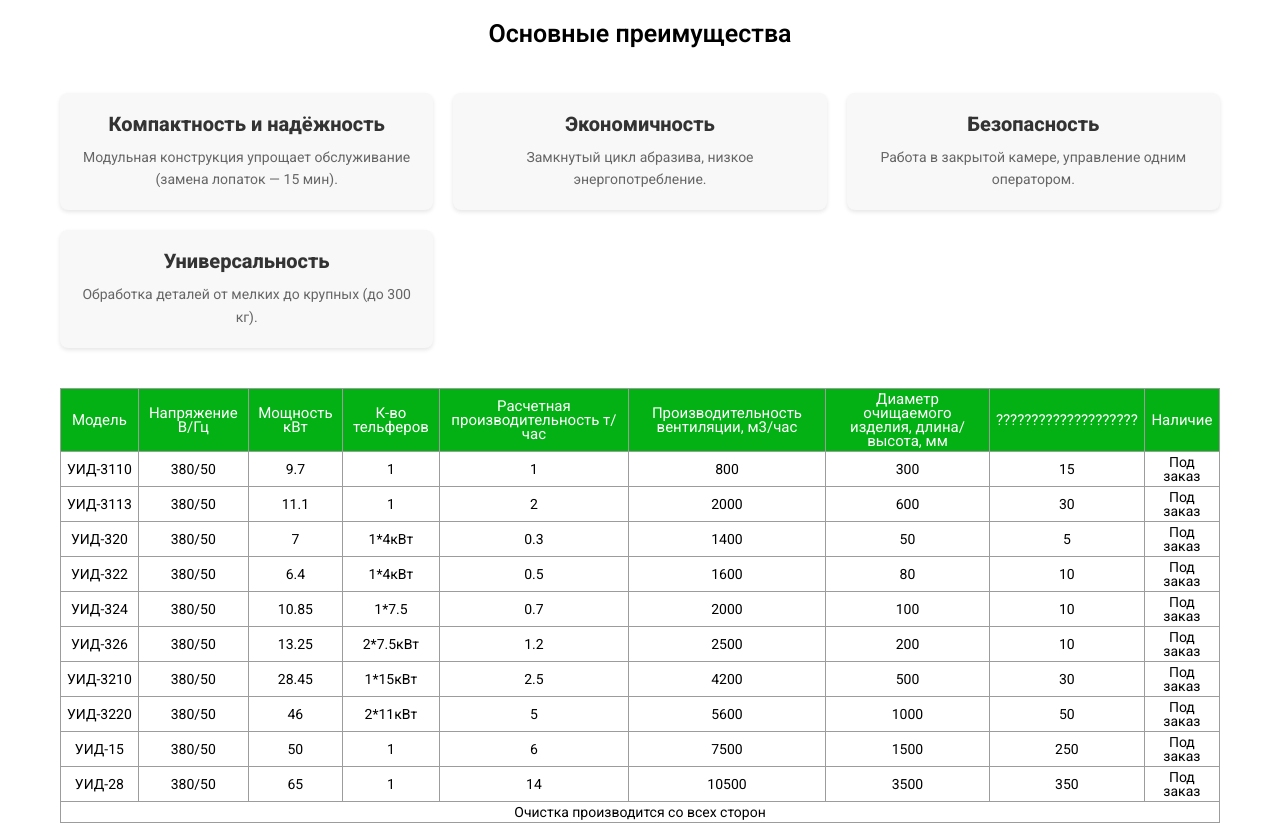
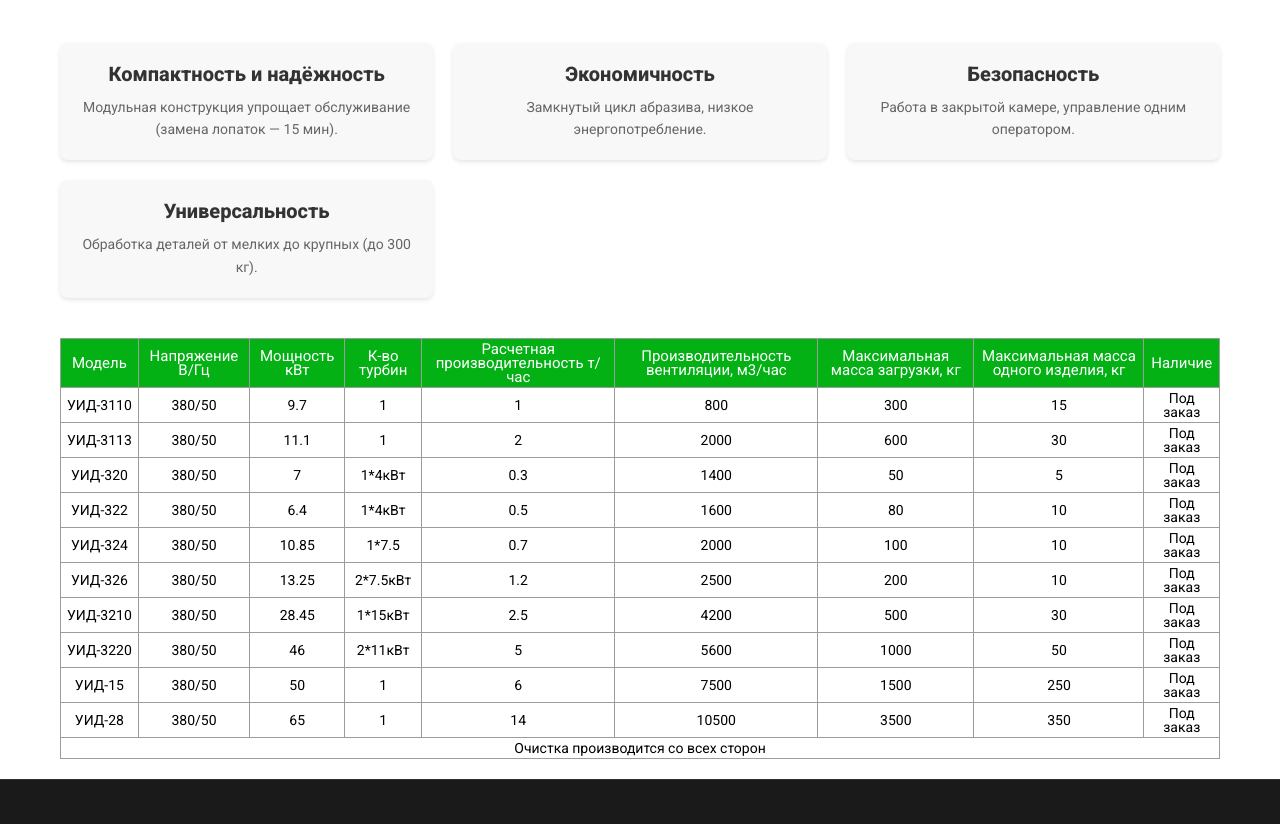
Before and after one commit to aylivdele/uralblast, a React (Vite) app: page /products/barabanniy-tip in a window 1280 px wide. Shown: the part 1291-2115 px from the top of the page. Built offline with nearby package versions, Linux system fonts and the light colour scheme.

Commit message:
Table headers added and updated

```diff
--- a/src/components/ProductTemplate.jsx
+++ b/src/components/ProductTemplate.jsx
@@ -13,7 +13,29 @@ const tableColumnNamesMap = {
   ventilation: 'Производительность вентиляции, м3/час',
   dimensions: 'Диаметр очищаемого изделия, длина/высота, мм',
   availability: 'Наличие',
-  widthproduct: '????????????????????'
+  widthproduct: 'Максимальная масса одного изделия, кг',
+  loadingWeight: 'Максимальная масса загрузки, кг',
+  volume: 'Объем обрабатываемых деталей, мм',
+  consumption: 'Расход дроби, кг/мин',
+  productivityMin: 'Производительность, м/мин',
+  pipeDiametr: 'Диаметр трубы, мм',
+  flactionFlow: 'Поток дроби, кг/мин',
+  partsProcessing: 'Обработка детали Ш*В*Д (мм)',
+  sizeWindow: 'Размер окна',
+  powerTurbine: 'Мощность турбин КВТ/КГ',
+  powerDust: 'Мощность пылеуловителя кВт/М3',
+  feedRate: 'Скорость подачи заготовки м/мин',
+  maximumWeidth: 'Максимальный вес детали кг/метр',
+  powerIs: 'Примерная общая мощность кВт',
+  loadStol: 'Максимальная нагрузка на стол, М3/час',
+  diameter: 'Диаметр стола, мм',
+  conveyorWidth: 'Ширина конвеера, мм',
+  speed: 'Скорость отчистки, м/мин',
+  shot: 'Расход дроби, кг/мин',
+  sizeDetalis: 'Размер обрабатываемой детали, мм',
+  maxWorkpieceWeight: 'Максимальный вес обрабатываемой детали, кг',
+  fractionConsumpion: 'Расход дроби, кг/мин',
+  separatePower: 'Отдельная мощность, т/ч',
 }
 
 const AdvantagesSection = ({ advantages }) => (
--- a/src/css/otchety.css
+++ b/src/css/otchety.css
@@ -2,7 +2,7 @@
     max-width: 1200px;
     margin: 0 auto;
     padding: 20px;
-    margin-top: 60px;
+    margin-top: 10px;
   }
 
   .block-otchety {
--- a/src/data/productData.js
+++ b/src/data/productData.js
@@ -66,16 +66,16 @@ export const productsData = [
       { title: "Универсальность", text: "Обработка деталей от мелких до крупных (до 300 кг)." }
     ],
     tableData: [
-      { model: "УИД-3110", voltage: "380/50", power: "9.7", telpherCount: "1", productivity: "1", ventilation: "800", dimensions: "300", widthproduct: "15", availability: "Под заказ" },
-      { model: "УИД-3113", voltage: "380/50", power: "11.1", telpherCount: "1", productivity: "2", ventilation: "2000", dimensions: "600", widthproduct: "30", availability: "Под заказ" },
-      { model: "УИД-320", voltage: "380/50", power: "7", telpherCount: "1*4кВт", productivity: "0.3", ventilation: "1400", dimensions: "50", widthproduct: "5", availability: "Под заказ" },
-      { model: "УИД-322", voltage: "380/50", power: "6.4", telpherCount: "1*4кВт", productivity: "0.5", ventilation: "1600", dimensions: "80", widthproduct: "10", availability: "Под заказ" },
-      { model: "УИД-324", voltage: "380/50", power: "10.85", telpherCount: "1*7.5", productivity: "0.7", ventilation: "2000", dimensions: "100", widthproduct: "10", availability: "Под заказ" },
-      { model: "УИД-326", voltage: "380/50", power: "13.25", telpherCount: "2*7.5кВт", productivity: "1.2", ventilation: "2500", dimensions: "200", widthproduct: "10", availability: "Под заказ" },
-      { model: "УИД-3210", voltage: "380/50", power: "28.45", telpherCount: "1*15кВт", productivity: "2.5", ventilation: "4200", dimensions: "500", widthproduct: "30", availability: "Под заказ" },
-      { model: "УИД-3220", voltage: "380/50", power: "46", telpherCount: "2*11кВт", productivity: "5", ventilation: "5600", dimensions: "1000", widthproduct: "50", availability: "Под заказ" },
-      { model: "УИД-15", voltage: "380/50", power: "50", telpherCount: "1", productivity: "6", ventilation: "7500", dimensions: "1500", widthproduct: "250", availability: "Под заказ" },
-      { model: "УИД-28", voltage: "380/50", power: "65", telpherCount: "1", productivity: "14", ventilation: "10500", dimensions: "3500", widthproduct: "350", availability: "Под заказ" },
+      { model: "УИД-3110", voltage: "380/50", power: "9.7", turbineCount: "1", productivity: "1", ventilation: "800", loadingWeight: "300", widthproduct: "15", availability: "Под заказ" },
+      { model: "УИД-3113", voltage: "380/50", power: "11.1", turbineCount: "1", productivity: "2", ventilation: "2000", loadingWeight: "600", widthproduct: "30", availability: "Под заказ" },
+      { model: "УИД-320", voltage: "380/50", power: "7", turbineCount: "1*4кВт", productivity: "0.3", ventilation: "1400", loadingWeight: "50", widthproduct: "5", availability: "Под заказ" },
+      { model: "УИД-322", voltage: "380/50", power: "6.4", turbineCount: "1*4кВт", productivity: "0.5", ventilation: "1600", loadingWeight: "80", widthproduct: "10", availability: "Под заказ" },
+      { model: "УИД-324", voltage: "380/50", power: "10.85", turbineCount: "1*7.5", productivity: "0.7", ventilation: "2000", loadingWeight: "100", widthproduct: "10", availability: "Под заказ" },
+      { model: "УИД-326", voltage: "380/50", power: "13.25", turbineCount: "2*7.5кВт", productivity: "1.2", ventilation: "2500", loadingWeight: "200", widthproduct: "10", availability: "Под заказ" },
+      { model: "УИД-3210", voltage: "380/50", power: "28.45", turbineCount: "1*15кВт", productivity: "2.5", ventilation: "4200", loadingWeight: "500", widthproduct: "30", availability: "Под заказ" },
+      { model: "УИД-3220", voltage: "380/50", power: "46", turbineCount: "2*11кВт", productivity: "5", ventilation: "5600", loadingWeight: "1000", widthproduct: "50", availability: "Под заказ" },
+      { model: "УИД-15", voltage: "380/50", power: "50", turbineCount: "1", productivity: "6", ventilation: "7500", loadingWeight: "1500", widthproduct: "250", availability: "Под заказ" },
+      { model: "УИД-28", voltage: "380/50", power: "65", turbineCount: "1", productivity: "14", ventilation: "10500", loadingWeight: "3500", widthproduct: "350", availability: "Под заказ" },
       { isColSpan: true, text: "Очистка производится со всех сторон" }
     ]
   },
@@ -142,11 +142,11 @@ export const productsData = [
       { title: "Экологичность и безопасность", text: "Не используются химикаты, дробь можно использовать повторно." }
     ],
     tableData: [
-      { model: "УИДТ-20", pipeDiametr: "60-114", flactionFlow: "2*250", productivity: "1-1.5", availability: "Под заказ" },
-      { model: "УИДТ-30", pipeDiametr: "70-300", flactionFlow: "2*250", productivity: "1.5-2", availability: "Под заказ" },
-      { model: "УИДТ-50", pipeDiametr: "150-800", flactionFlow: "2*280", productivity: "1.5-2", availability: "Под заказ" },
-      { model: "УИДТ-100", pipeDiametr: "350-1000", flactionFlow: "4*250", productivity: "1-1.5", availability: "Под заказ" },
-      { model: "УИДТ-150", pipeDiametr: "до 1500", flactionFlow: "2*250", productivity: "1-1.5", availability: "Под заказ" },
+      { model: "УИДТ-20", pipeDiametr: "60-114", flactionFlow: "2*250", productivityMin: "1-1.5", availability: "Под заказ" },
+      { model: "УИДТ-30", pipeDiametr: "70-300", flactionFlow: "2*250", productivityMin: "1.5-2", availability: "Под заказ" },
+      { model: "УИДТ-50", pipeDiametr: "150-800", flactionFlow: "2*280", productivityMin: "1.5-2", availability: "Под заказ" },
+      { model: "УИДТ-100", pipeDiametr: "350-1000", flactionFlow: "4*250", productivityMin: "1-1.5", availability: "Под заказ" },
+      { model: "УИДТ-150", pipeDiametr: "до 1500", flactionFlow: "2*250", productivityMin: "1-1.5", availability: "Под заказ" },
       { isColSpan: true, text: "Очистка производится со всех сторон" }
     ]
   },
@@ -181,9 +181,19 @@ export const productsData = [
       { title: "Точность обработки", text: "Профили обрабатываются равномерно по всей длине и с разных сторон." }
     ],
     tableData: [
-      { model: "УШО-600", profileSize: "до 600 мм", speed: "0.5–2.5 м/мин", turbines: "4*11 кВт", availability: "Под заказ" },
-      { model: "УШО-1000", profileSize: "до 1000 мм", speed: "0.5–2.5 м/мин", turbines: "6*11 кВт", availability: "Под заказ" },
-      { model: "УШО-1500", profileSize: "до 1500 мм", speed: "0.5–2.5 м/мин", turbines: "6*15 кВт", availability: "Под заказ" },
+      { model: "УБ-1500/1000", partsProcessing: "1200*800*12000", sizeWindow: "1500*1000",powerTurbine: "11/15 кВт",turbineCount: "6", powerDust: "14000/15 кВт", feedRate: "0.5-2.0", maximumWeidth: "800", powerIs: "Примерно 80-85кВт", availability: "Под заказ"},
+      { model: "УБ-1500/1200", partsProcessing: "1200*1000*12000", sizeWindow: "1500*1200", powerTurbine: "11/15 кВт", turbineCount: "6", powerDust: "14000/15 кВт", feedRate: "0.5-2.0", maximumWeidth: "800", powerIs: "Примерно 80-85кВт", availability: "Под заказ" },
+      { model: "УБ-1700/1200", partsProcessing: "1400*1000*12000", sizeWindow: "1700*1200", powerTurbine: "11/15 кВт", turbineCount: "8", powerDust: "21500/22 кВт", feedRate: "0.5-2.0", maximumWeidth: "800", powerIs: "Примерно 80-85кВт", availability: "Под заказ" },
+      { model: "УБ-1900/1000", partsProcessing: "1600*800*12000", sizeWindow: "1900*1000", powerTurbine: "11/15 кВт", turbineCount: "8", powerDust: "21500/22 кВт", feedRate: "0.5-2.0", maximumWeidth: "800", powerIs: "Примерно 110-130кВт", availability: "Под заказ" },
+      { model: "УБ-1900/1200", partsProcessing: "1600*1000*12000", sizeWindow: "1900*1200", powerTurbine: "11/15 кВт", turbineCount: "8", powerDust: "21500/22 кВт", feedRate: "0.5-2.0", maximumWeidth: "1000", powerIs: "Примерно 110-130кВт", availability: "Под заказ" },
+      { model: "УБ-2300/1200", partsProcessing: "2000*1000*12000", sizeWindow: "2300*1200", powerTurbine: "11/15 кВт", turbineCount: "8", powerDust: "21500/22 кВт", feedRate: "0.5-2.0", maximumWeidth: "1000", powerIs: "Примерно 110-130кВт", availability: "Под заказ" },
+      { model: "УБ-2300/1400", partsProcessing: "2000*1200*12000", sizeWindow: "2300*1400", powerTurbine: "11/15 кВт", turbineCount: "8", powerDust: "21500/22 кВт", feedRate: "0.5-2.0", maximumWeidth: "1000", powerIs: "Примерно 110-130кВт", availability: "Под заказ" },
+      { model: "УБ-2500/1000", partsProcessing: "2200*800*12000", sizeWindow: "2500*1000", powerTurbine: "11/15 кВт", turbineCount: "8", powerDust: "29800/30 кВт", feedRate: "0.5-2.0", maximumWeidth: "1000", powerIs: "Примерно 125-135кВт", availability: "Под заказ" },
+      { model: "УБ-2500/1200", partsProcessing: "2200*1000*12000", sizeWindow: "2500*1200", powerTurbine: "11/15 кВт", turbineCount: "8", powerDust: "29800/30 кВт", feedRate: "0.5-2.0", maximumWeidth: "1500", powerIs: "Примерно 125-135кВт", availability: "Под заказ" },
+      { model: "УБ-2500/1400", partsProcessing: "2200*1200*12000", sizeWindow: "2500*1400", powerTurbine: "11/15 кВт", turbineCount: "10", powerDust: "29800/30 кВт", feedRate: "0.5-2.0", maximumWeidth: "1500", powerIs: "Примерно 125-135кВт", availability: "Под заказ" },
+      { model: "УБ-2800/1200", partsProcessing: "2500*1000*12000", sizeWindow: "2800*1200", powerTurbine: "11/15 кВт", turbineCount: "10", powerDust: "29800/30 кВт", feedRate: "0.5-2.0", maximumWeidth: "1500", powerIs: "Примерно 125-135кВт", availability: "Под заказ" },
+      { model: "УБ-3800/1700", partsProcessing: "3500*1500*12000", sizeWindow: "3800*1700", powerTurbine: "11/15 кВт", turbineCount: "12", powerDust: "36500/37 кВт", feedRate: "0.5-2.0", maximumWeidth: "2000", powerIs: "Примерно 125-135кВт", availability: "Под заказ" },
+
       { isColSpan: true, text: "Очистка производится со всех сторон" }
     ]
   },
@@ -216,10 +226,10 @@ export const productsData = [
       { title: "Экономия времени", text: "Одновременная обработка нескольких зон за счёт продуманного расположения турбин." }
     ],
     tableData: [
-      { model: "УБ-3512", voltage: "380/50", power: "10.25", turbineCount: "1", productivity: "2", ventilation: "2000", dimensions: "400", diameter: "1200", availability: "Под заказ" },
-      { model: "УБ-3515", voltage: "380/50", power: "22", turbineCount: "2", productivity: "3", ventilation: "3500", dimensions: "1000", diameter: "1500", availability: "Под заказ" },
-      { model: "УБ-3518", voltage: "380/50", power: "32.85", turbineCount: "2", productivity: "4", ventilation: "3100", dimensions: "1000", diameter: "1800", availability: "Под заказ" },
-      { model: "УБ-3525", voltage: "380/50", power: "45.90", turbineCount: "2", productivity: "5", ventilation: "5200", dimensions: "1000", diameter: "2500", availability: "Под заказ" },
+      { model: "УБ-3512", voltage: "380/50", power: "10.25", turbineCount: "1", productivity: "2", ventilation: "2000", loadStol: "400", diameter: "1200", availability: "Под заказ" },
+      { model: "УБ-3515", voltage: "380/50", power: "22", turbineCount: "2", productivity: "3", ventilation: "3500", loadStol: "1000", diameter: "1500", availability: "Под заказ" },
+      { model: "УБ-3518", voltage: "380/50", power: "32.85", turbineCount: "2", productivity: "4", ventilation: "3100", loadStol: "1000", diameter: "1800", availability: "Под заказ" },
+      { model: "УБ-3525", voltage: "380/50", power: "45.90", turbineCount: "2", productivity: "5", ventilation: "5200", loadStol: "1000", diameter: "2500", availability: "Под заказ" },
       { isColSpan: true, text: "Очистка производится не со всех сторон" }
     ]
   },
```
